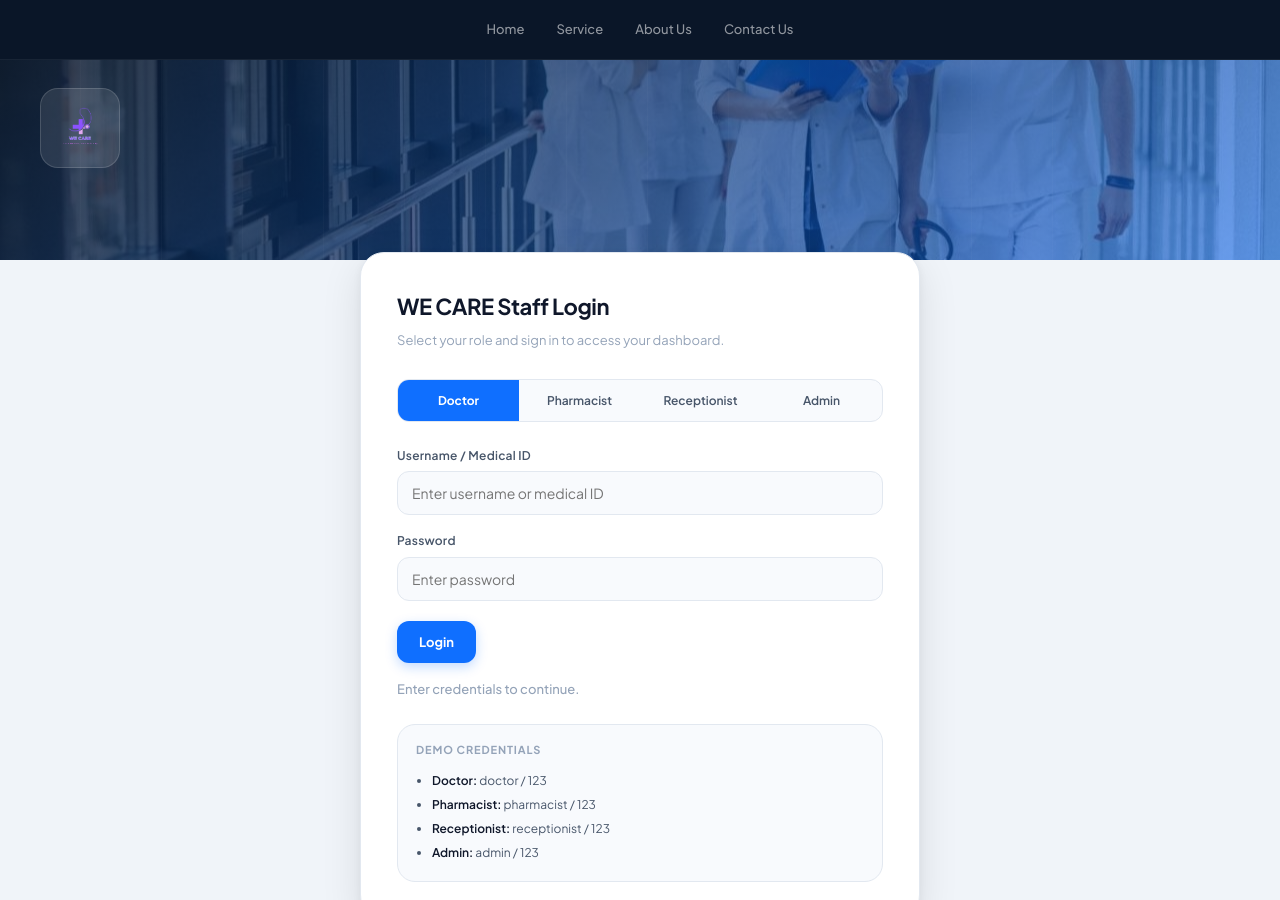
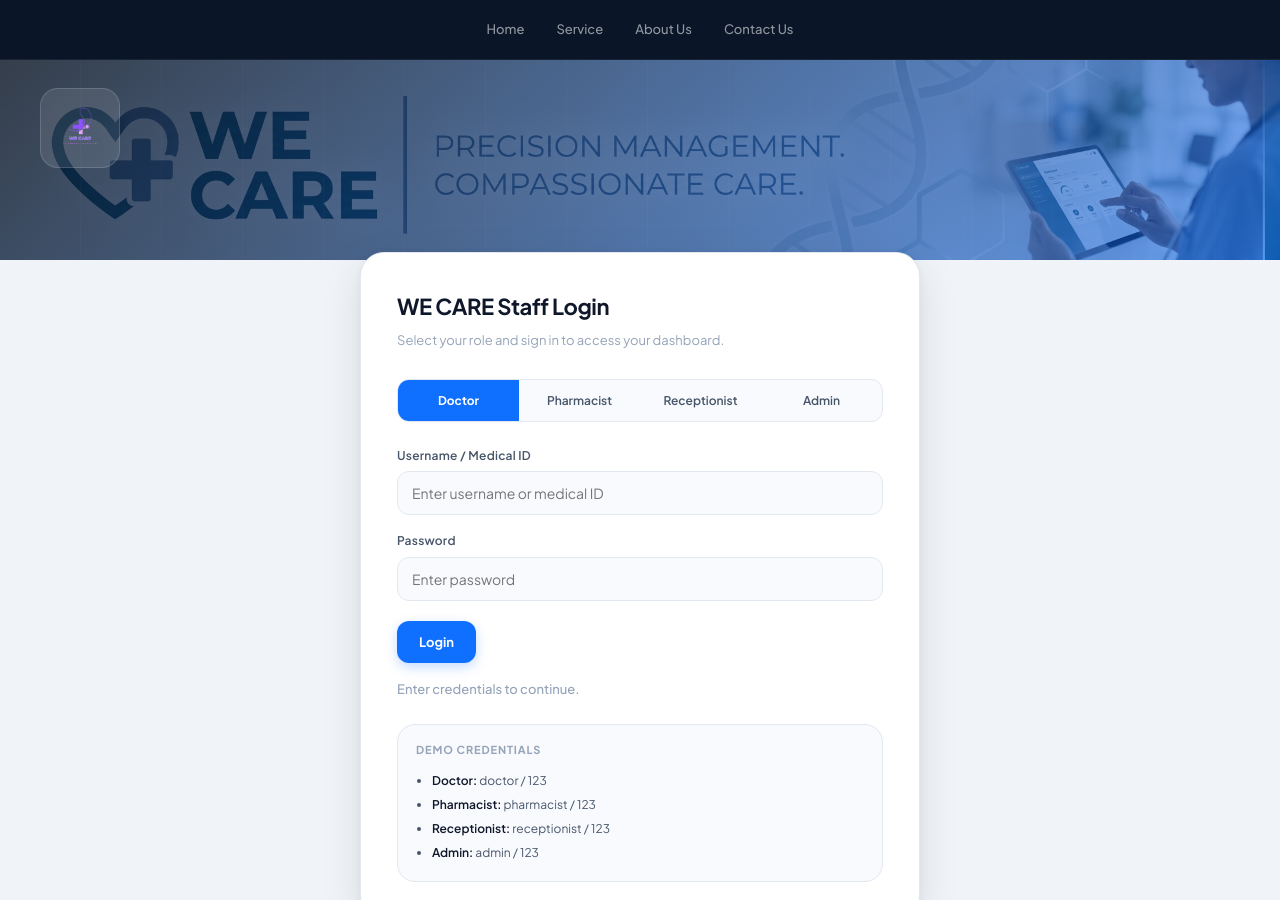
Before and after one commit to Thilina-DeSilva/WE-CARE-Health_Care_Management_System, a plain HTML site: page wecare-hms/frontend/index.html in a window 1280 px wide. Shown: the top 900 px of the page. Drawn offline with Linux system fonts and the light colour scheme.

Commit message:
minor changes version number-0.21

```diff
--- a/wecare-hms/frontend/css/login.css
+++ b/wecare-hms/frontend/css/login.css
@@ -80,7 +80,7 @@ button, input { font: inherit; }
   height: 200px;
   background:
     linear-gradient(135deg, rgba(10,22,40,0.82) 0%, rgba(15,111,255,0.55) 100%),
-    url("../images/login-bg.jpg") center/cover no-repeat;
+    url("../images/login-bg.png") center/cover no-repeat;
   position: relative;
   overflow: hidden;
   flex-shrink: 0;
```
Also changed, not shown: wecare-hms/frontend/images/login-bg.png (added).
